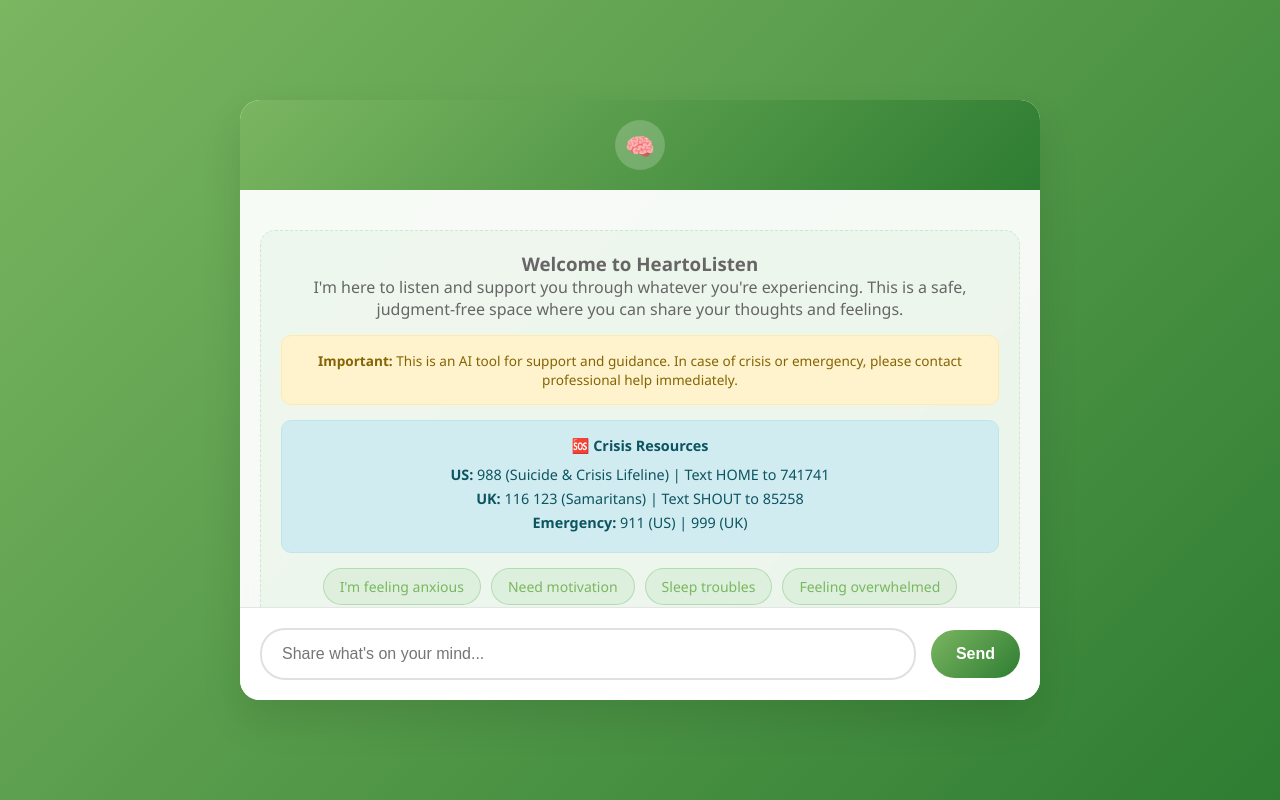
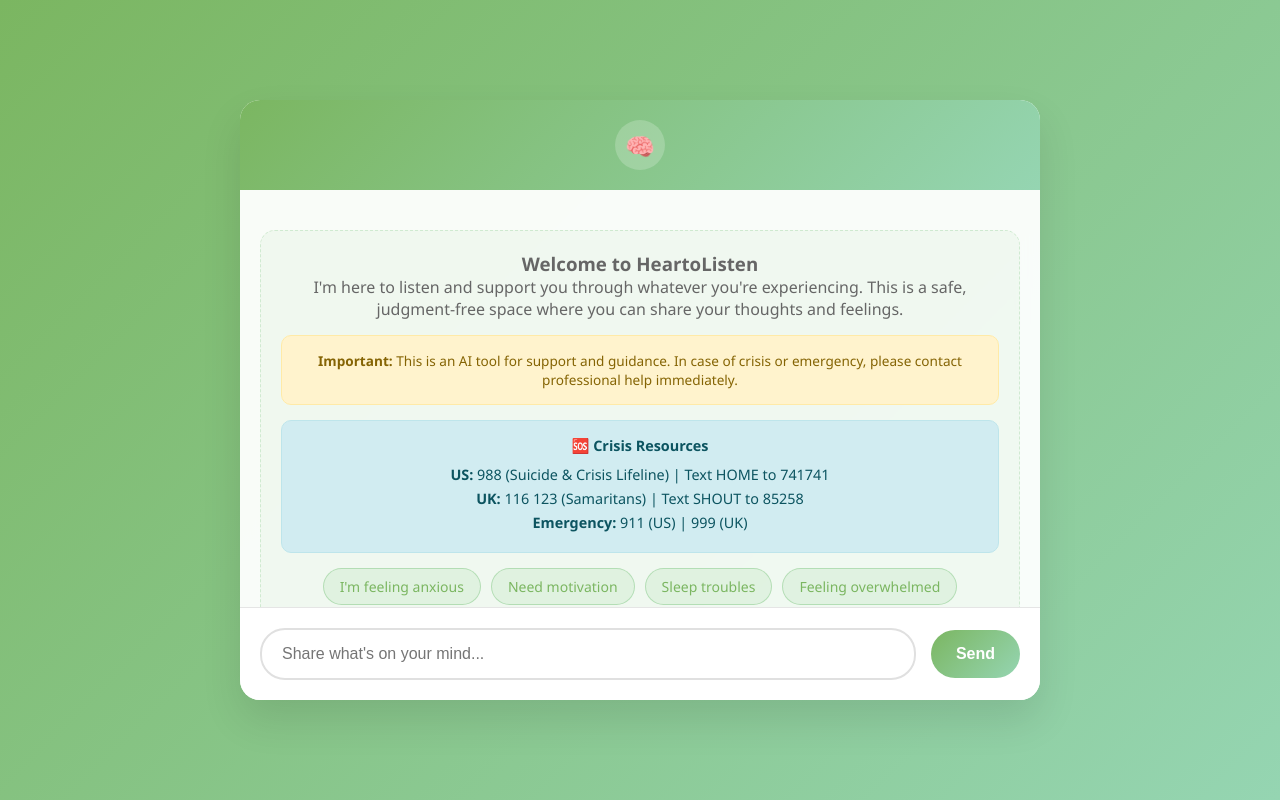
Before and after one commit to ChurchandLee/Joram, a plain HTML site: page index.html in a window 1280 px wide. Drawn offline with Linux system fonts and the light colour scheme.

Commit message:
Update index.html

```diff
--- a/index.html
+++ b/index.html
@@ -15,7 +15,7 @@
 
         body {
             font-family: 'Segoe UI', Tahoma, Geneva, Verdana, sans-serif;
-            background: linear-gradient(135deg, #7BB661 0%, #2e7d32 100%);
+            background: linear-gradient(135deg, #7BB661 0%, #95D5B2 100%);
             min-height: 100vh;
             display: flex;
             align-items: center;
@@ -38,7 +38,7 @@
 
         /* Remove the header flex layout and unnecessary elements */
         .header {
-            background: linear-gradient(135deg, #7BB661 0%, #2e7d32 100%);
+            background: linear-gradient(135deg, #7BB661 0%, #95D5B2 100%);
             padding: 20px;
             text-align: center;
             color: white;
@@ -91,7 +91,7 @@
         }
 
         .user-message {
-            background: linear-gradient(135deg, #7BB661 0%, #2e7d32 100%);
+            background: linear-gradient(135deg, #7BB661 0%, #95D5B2 100%);
             color: white;
             align-self: flex-end;
         }
@@ -123,7 +123,7 @@
 
         .send-button {
             padding: 15px 25px;
-            background: linear-gradient(135deg, #7BB661 0%, #2e7d32 100%);
+            background: linear-gradient(135deg, #7BB661 0%, #95D5B2 100%);
             color: white;
             border: none;
             border-radius: 25px;
```
